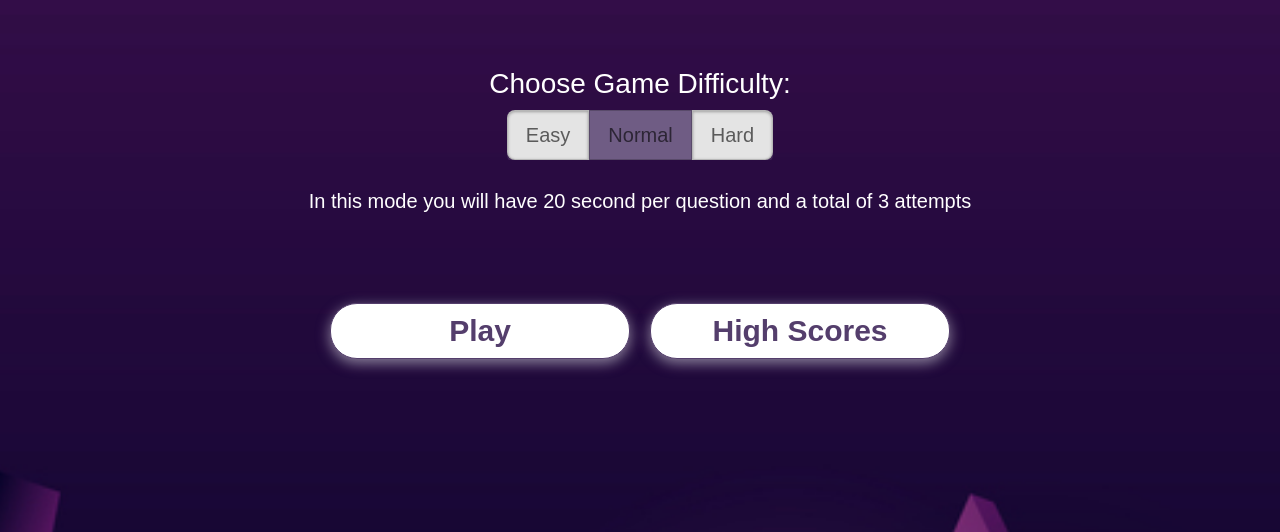
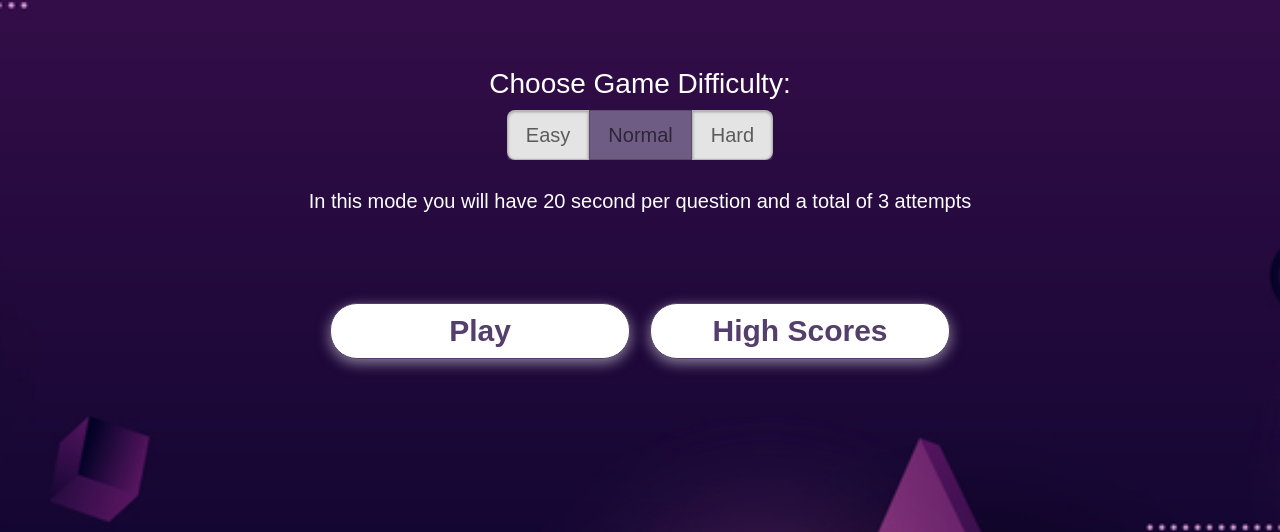
Before and after one commit to DanMenahem/Online-Quiz-Game, a plain HTML site: page index.html in a window 1280 px wide. Shown: the part 268-800 px from the top of the page. Drawn offline with Linux system fonts and the light colour scheme.

Commit message:
Update style.css

```diff
--- a/src/style.css
+++ b/src/style.css
@@ -1,7 +1,7 @@
 :root {
     background-image: url("/images/background.jpg");
     background-position: center;
-    background-size: 2600px;
+    background-size: 2200px;
     background-repeat: no-repeat;
     font-size: 62.5%;
 }
```
